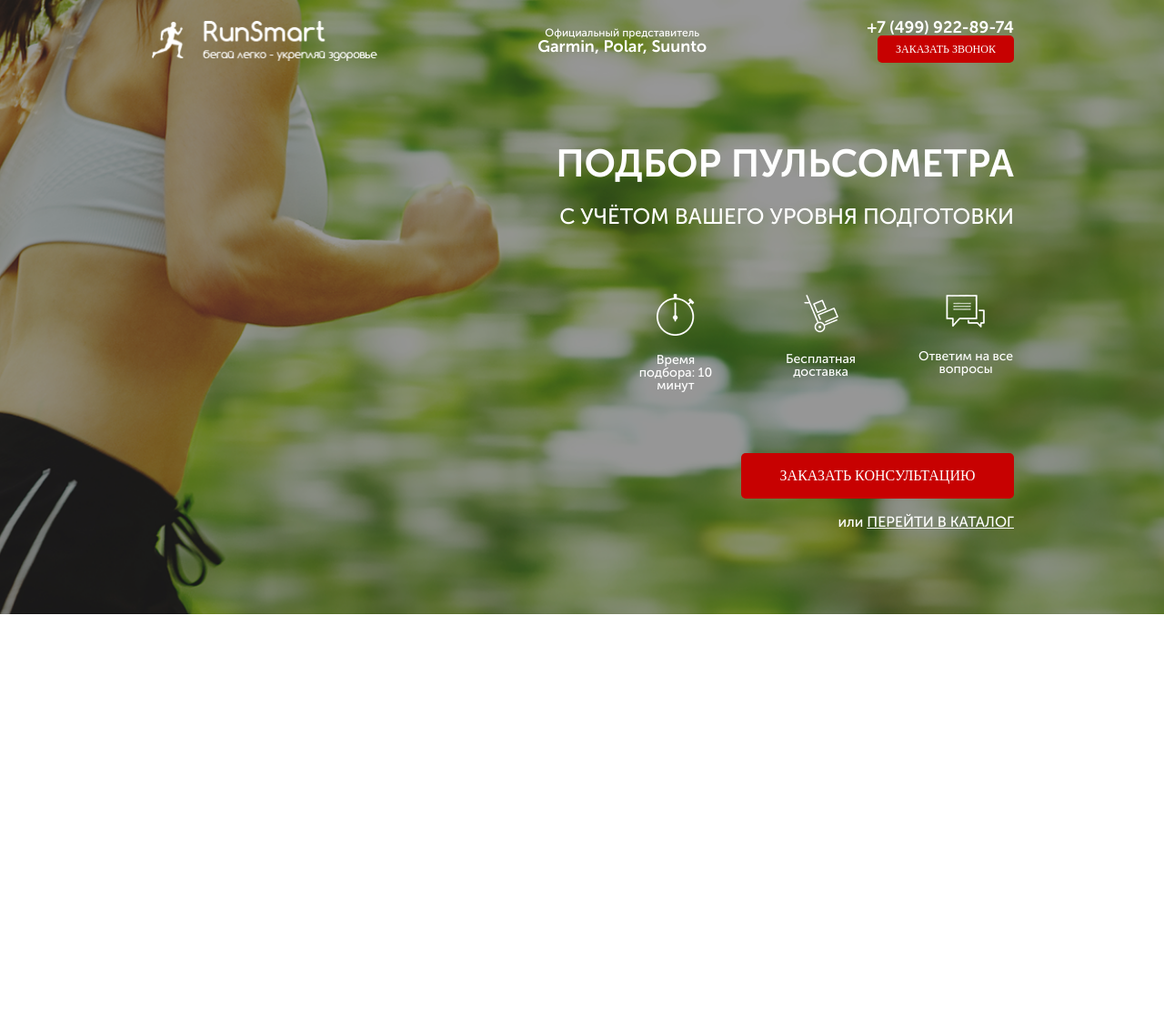
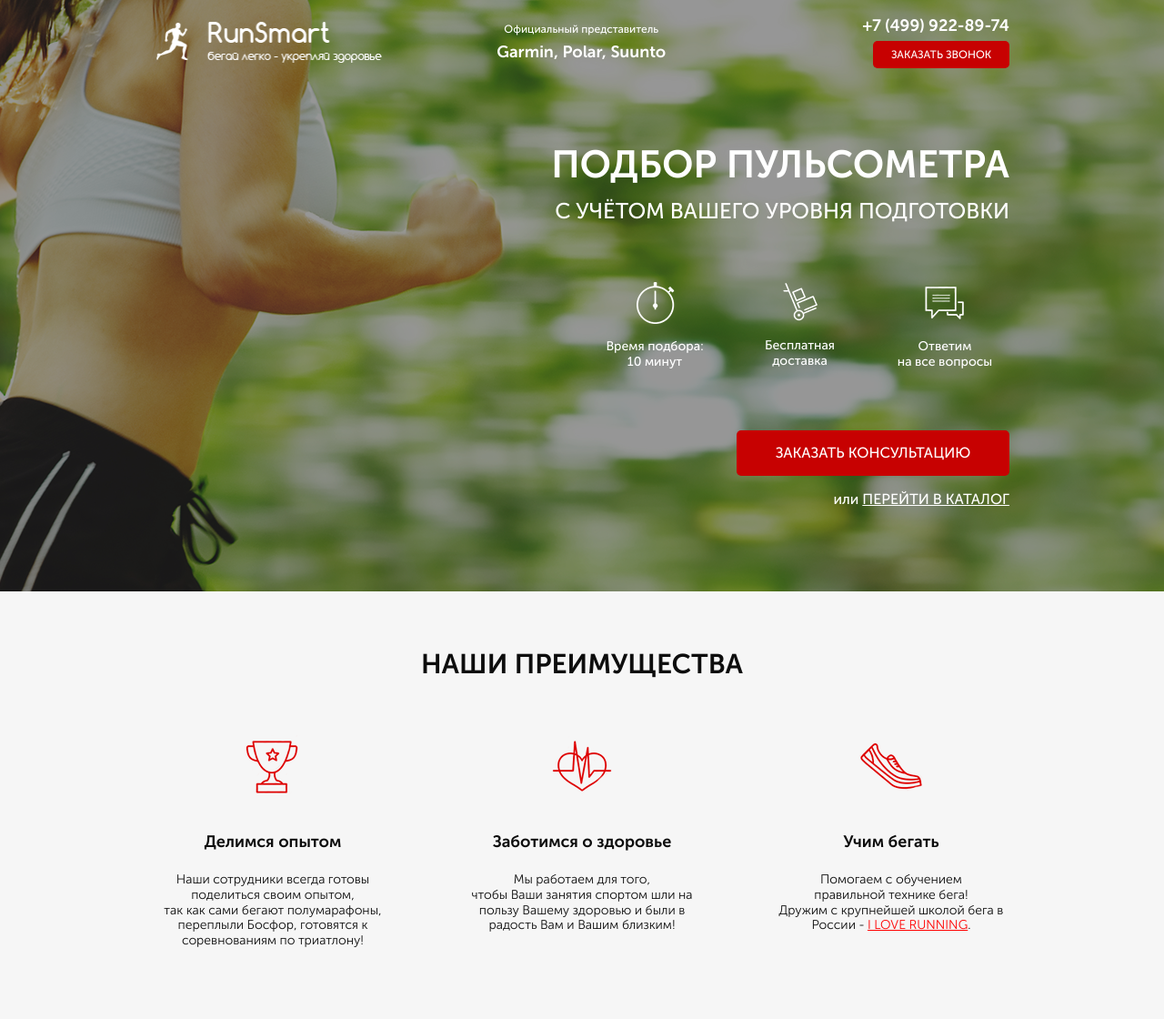
Before and after one commit to JohnRaven/Pulsometer, a website: page src/index.html in a window 1280 px wide. Shown: the whole page at 91% size. Before the commit the page ends 800 px from the top, so only its background shows below. Drawn offline with Linux system fonts and the light colour scheme.

Commit message:
Feature: Add part advantages

```diff
--- a/src/index.html
+++ b/src/index.html
@@ -37,18 +37,15 @@
 				<div class="promo__icons">
 					<div class="promo__icon">
 						<img src="icons/icon_time.png" alt="timer">
-						Время подбора:
-							10 минут
+						<span>Время подбора: 10 минут</span>
 					</div>
 					<div class="promo__icon">
 						<img src="icons/icon_delivery.png" alt="delivery">
-						Бесплатная
-							доставка
+						<span>Бесплатная доставка</span>
 					</div>
 					<div class="promo__icon">
 						<img src="icons/icon_message.png" alt="messages">
-						Ответим
-					на все вопросы
+						<span>Ответим <br> на все вопросы</span>
 					</div>
 				</div>
 
@@ -60,5 +57,44 @@
 			</div>
 		</div>
 	</div>
+
+	<div class="advantages">
+		<div class="container">
+			<h2 class="advantages__title">НАШИ ПРЕИМУЩЕСТВА</h2>
+
+			<div class="advantages__wrapper">
+				<div class="advantages__item">
+					<img src="icons/icon_cup.png" alt="cup" class="advantages__icon">
+					<div class="advantages__subtitle">Делимся опытом</div>
+					<div class="advantages__text">Наши сотрудники всегда готовы<br>
+						поделиться своим опытом,<br>
+						так как сами бегают полумарафоны,<br>
+						переплыли Босфор, готовятся к<br>
+						соревнованиям по триатлону!
+					</div>
+				</div>
+				<div class="advantages__item">
+					<img src="icons/icon_heart.png" alt="heart" class="advantages__icon">
+					<div class="advantages__subtitle">Заботимся о здоровье</div>
+					<div class="advantages__text">Мы работаем для того,<br>
+						чтобы Ваши занятия спортом шли на<br>
+						пользу Вашему здоровью и были в<br>
+						радость Вам и Вашим близким!
+					</div>
+				</div>
+				<div class="advantages__item">
+					<img src="icons/icon_shoe.png" alt="sneakers" class="advantages__icon">
+					<div class="advantages__subtitle">Учим бегать</div>
+					<div class="advantages__text">Помогаем с обучением<br>
+						правильной технике бега!<br>
+						Дружим с крупнейшей школой бега в<br>
+						России - <a href="https://www.instagram.com/p/CY4Yr8QL4eS/" target="_blank">I LOVE RUNNING</a>.
+					</div>
+				</div>
+			</div>
+		</div>
+	</div>
+
+
 </body>
 </html>
--- /dev/null
+++ b/src/sass/blocks/_advantages.scss
@@ -0,0 +1,38 @@
+.advantages{
+	min-height: 470px;
+	background-color: #f6f6f6;
+	&__title{
+		padding-top: 65px;
+		text-align: center;
+		font-size: 30px;
+		font-weight: 700;
+		color: #0d0d0d;
+	}
+	&__wrapper{
+		display: flex;
+		justify-content: space-between;
+		text-align: center;
+	}
+	&__item{
+		margin-top: 55px;
+		width: 260px;
+	}
+	&__subtitle{
+		display: block;
+		margin-top: 38px;
+		font-size: 18px;
+		font-weight: 700;
+		color: #0d0d0d;
+	}
+	&__text{
+		margin-top: 25px;
+		font-size: 14px;
+		line-height: 1.2;
+		font-weight: 300;
+		color: #0d0d0d;
+		a{
+			text-decoration: underline;
+			color: #ff0000;
+		}
+	}
+}
--- a/src/sass/blocks/_buttons.scss
+++ b/src/sass/blocks/_buttons.scss
@@ -8,6 +8,9 @@
 	font-weight: 500;
 	text-transform: uppercase;
 	color: #ffffff;
+
+	margin-top: 8px;
+	font-family: 'Museo Sans Cyrl', sans-serif;
 	&_main{
 		margin-top: 67px;
 		width: 300px;
--- a/src/sass/blocks/_header.scss
+++ b/src/sass/blocks/_header.scss
@@ -1,7 +1,10 @@
 .header{
+	padding-top: 33px;
 	display: flex;
 	justify-content: space-between;
 	align-items: center;
+
+	height: 60px;
 	&__logo{
 		width: 250px;
 		img{
@@ -9,6 +12,8 @@
 		}
 	}
 	&__official{
+		transform: translate(-45px,-2px);
+		line-height: 25px;
 		font-size: 12px;
 		font-weight: 500;
 		color: #ffffff;
@@ -18,6 +23,11 @@
 			font-size: 18px;
 			font-weight: 700;
 		}
+	}
+	&__contacts{
+		display: flex;
+		flex-direction: column;
+		align-items: flex-end;
 	}
 	&__phone{
 		display: block;
@@ -29,9 +39,4 @@
 			text-decoration: none;
 		}
 	}
-	&__contacts{
-		display: flex;
-		flex-direction: column;
-		align-items: flex-end;
-	}
 }
--- a/src/sass/blocks/_promo.scss
+++ b/src/sass/blocks/_promo.scss
@@ -1,12 +1,12 @@
 .promo{
 	min-height: 650px;
-	padding: 21px 0 93px 0;
-	background: url(../img/bg_header.png) center center/cover no-repeat;;
+	padding: 0 auto;
+	background: url(../img/bg_header.png) center (center/cover) no-repeat;
 	&__wrapper{
 		display: flex;
 		flex-direction: column;
 		align-items: flex-end;
-		margin-top: 90px;
+		margin-top: 100px;
 	}
 	&__header{
 		font-size: 42px;
@@ -16,7 +16,7 @@
 		line-height: 42px;
 	}
 	&__subheader{
-		margin-top: 17px;
+		margin-top: 10px;
 		line-height: 24px;
 		font-size: 24px;
 		font-weight: 500;
@@ -24,13 +24,15 @@
 		color: #ffffff;
 	}
 	&__icons{
-		margin-top: 65px;
-		width: 425px;
+		margin-top: 58px;
+		width: 364px;
+		height: 96px;
 		display: flex;
 		justify-content: space-between;
+		margin-right: 48px;
 	}
 	&__icon{
-		width: 106px;
+		width: 45px;
 		text-align: center;
 		font-size: 14px;
 		font-weight: 500;
@@ -38,7 +40,16 @@
 		img{
 			display: block;
 			margin: 0 auto;
-			margin-bottom: 20px;
+			margin-bottom: 16px;
+		}
+		span{
+			display: block;
+			transform: translateX(-30%);
+			line-height: 17px;
+			width: 110px;
+		}
+		&:last-child{
+			margin-top: 4px;
 		}
 	}
 	&__link{
--- a/src/sass/style.scss
+++ b/src/sass/style.scss
@@ -1,5 +1,6 @@
 
-@import '_null';
+
+@import 'base/null';
 @import 'base/variables';
 @import 'base/mixins';
 
@@ -9,7 +10,9 @@
 .container{
 	max-width: 950px;
 	margin: 0 auto;
+	padding: 0 5px;
 }
 @import 'blocks/promo';
 @import 'blocks/header';
 @import 'blocks/buttons';
+@import 'blocks/advantages';
```
Also changed, not shown: src/css/style.min.css, src/sass/base/_null.scss (renamed from src/sass/_null.scss).
